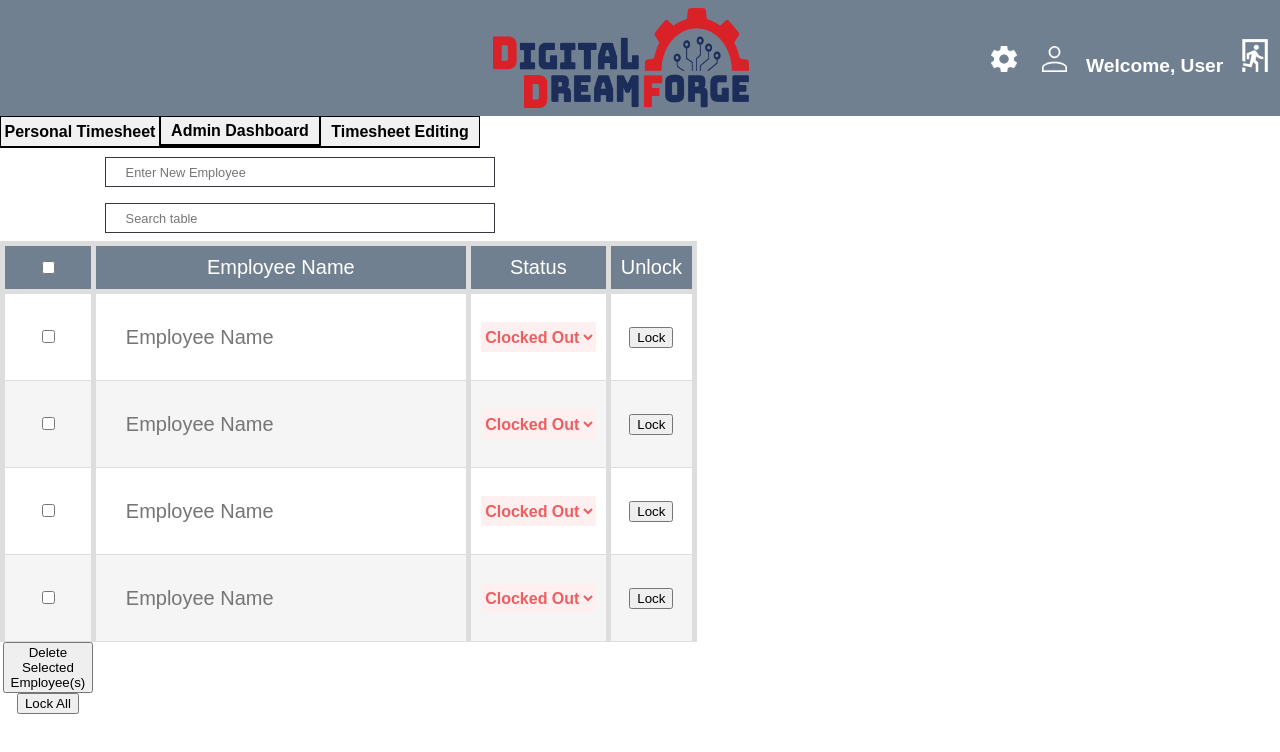
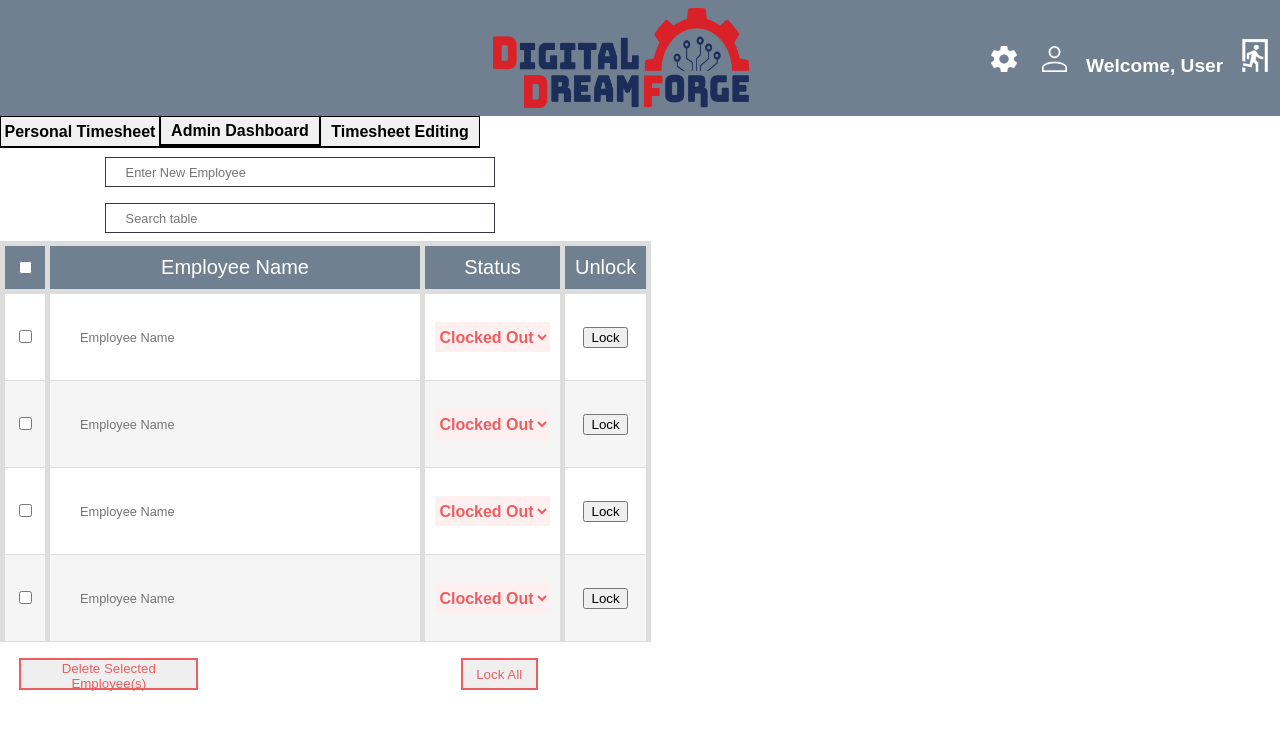
Before and after one commit to IKs2002/Tick-Tock-Tech, a React (Create React App) app: page /DefaultPage in a window 1280 px wide. Shown: the top 752 px of the page. Built offline with nearby package versions, Linux system fonts and the light colour scheme.

Commit message:
repush to fix conflict

```diff
--- a/src/Componets/AdminTable.css
+++ b/src/Componets/AdminTable.css
@@ -46,6 +46,25 @@
   background-color: inherit;
 }
 
+.AdminDashboard_BottomButtons {
+  display: flex;
+  margin-top: 2vh;
+  width: 42.4vw;
+}
 
+.AdminDashboard_DeleteButton {
+    width: 14vw;
+    height: 4vh;
+    margin-left: 1.5vw;
+    margin-right: 20.5vw;
+    border: 2px solid #ED5E61;
+    color: #ED5E61;
+}
 
+.AdminDashboard_LockAllButton {
+    width: 6vw;
+    height: 4vh;
+    border: 2px solid #ED5E61;
+    color: #ED5E61;
+}
 /*last updated 2/14 -sierra */
--- a/src/Componets/AdminTable.js
+++ b/src/Componets/AdminTable.js
@@ -1,33 +1,51 @@
-import React, { useState } from 'react';
-import './AdminTable.css';
+import React, { useState } from "react";
+import "./AdminTable.css";
 
 const AdminTable = () => {
   // state of employees
   const [employees, setEmployees] = useState([
-        { id: 1, name: '', status: 'Clocked Out', locked: false },
-        { id: 2, name: '', status: 'Clocked Out', locked: false },
-        { id: 3, name: '', status: 'Clocked Out', locked: false },
-        { id: 4, name: '', status: 'Clocked Out', locked: false },
+    { id: 1, name: "", status: "Clocked Out", locked: false },
+    { id: 2, name: "", status: "Clocked Out", locked: false },
+    { id: 3, name: "", status: "Clocked Out", locked: false },
+    { id: 4, name: "", status: "Clocked Out", locked: false },
   ]);
 
+  // State for master checkbox
+  const [isAllChecked, setIsAllChecked] = useState(false);
+
+  // Handle master checkbox change
+  const handleMasterCheckboxChange = () => {
+    setIsAllChecked(!isAllChecked);
+    setEmployees(employees.map((emp) => ({ ...emp, checked: !isAllChecked })));
+  };
+
+  // Update individual checkbox
+  const handleCheckboxChange = (id) => {
+    setEmployees(
+      employees.map((emp) =>
+        emp.id === id ? { ...emp, checked: !emp.checked } : emp
+      )
+    );
+  };
+
   const statusColors = {
-        'Clocked Out': '#FEEFF0', // red
-        'Clocked In': '#EEF8F2', // green
-        'Break': '#E4F1F9', // blue
-        'Lunch': '#FFF8ED' // yellow
+    "Clocked Out": "#FEEFF0", // red
+    "Clocked In": "#EEF8F2", // green
+    Break: "#E4F1F9", // blue
+    Lunch: "#FFF8ED", // yellow
   };
 
   const statusColorsText = {
-        'Clocked Out': '#ED5E61', // red
-        'Clocked In': '#59B77A', // green
-        'Break': '#7EB6FF', // blue
-        'Lunch': '#FFA114' // yellow
+    "Clocked Out": "#ED5E61", // red
+    "Clocked In": "#59B77A", // green
+    Break: "#7EB6FF", // blue
+    Lunch: "#FFA114", // yellow
   };
 
   // toggle employee lock status
   const toggleLock = (id) => {
-        setEmployees(prevEmployees =>
-            prevEmployees.map(emp =>
+    setEmployees((prevEmployees) =>
+      prevEmployees.map((emp) =>
         emp.id === id ? { ...emp, locked: !emp.locked } : emp
       )
     );
@@ -35,8 +53,8 @@ const AdminTable = () => {
 
   // changes in employee name
   const handleNameChange = (id, newName) => {
-        setEmployees(prevEmployees =>
-            prevEmployees.map(emp =>
+    setEmployees((prevEmployees) =>
+      prevEmployees.map((emp) =>
         emp.id === id ? { ...emp, name: newName } : emp
       )
     );
@@ -44,54 +62,82 @@ const AdminTable = () => {
 
   // chnages in employee status
   const handleStatusChange = (id, newStatus) => {
-        setEmployees(prevEmployees =>
-            prevEmployees.map(emp =>
+    setEmployees((prevEmployees) =>
+      prevEmployees.map((emp) =>
         emp.id === id ? { ...emp, status: newStatus } : emp
       )
     );
   };
 
   //for delete button
-    const handleDeleteSelected = () => {
-    };
+  const handleDeleteSelected = () => {};
 
   //for lock all button
   const handleLockAll = () => {
-        const allLocked = employees.every(emp => emp.locked);
-
-        setEmployees(prevEmployees =>
-            prevEmployees.map(emp => ({ ...emp, locked: !allLocked }))
+    setEmployees((prevEmployees) =>
+      prevEmployees.map((emp) => ({ ...emp, locked: true }))
     );
   };
 
-
   // rows for employees
   const renderRows = () => {
-        return employees.map(emp => (
+    return employees.map((emp) => (
       <tr key={emp.id}>
         <td>
-                    <input type="checkbox" />
+          <input
+            type="checkbox"
+            checked={emp.checked}
+            onChange={() => handleCheckboxChange(emp.id)}
+          />
         </td>
         <td>
           <input
             type="text"
             placeholder="Employee Name"
             value={emp.name}
-                        onChange={e => handleNameChange(emp.id, e.target.value)}
-                        style={{ height: '50px', borderRadius: '0', fontSize: '20px' }}
-
+            onChange={(e) => handleNameChange(emp.id, e.target.value)}
+            style={{ height: "50px", borderRadius: "0" }}
           />
         </td>
         <td>
           <select
             value={emp.status}
-                        onChange={e => handleStatusChange(emp.id, e.target.value)}
-                        style={{ backgroundColor: statusColors[emp.status], color: statusColorsText[emp.status], border: 'none', outline: 'none', height: '30px', border: '0', fontSize: '16px', fontWeight: 'bold', textAlign: 'center' }}
+            onChange={(e) => handleStatusChange(emp.id, e.target.value)}
+            style={{
+              backgroundColor: statusColors[emp.status],
+              color: statusColorsText[emp.status],
+              outline: "none",
+              height: "30px",
+              border: "0",
+              fontSize: "16px",
+              fontWeight: "bold",
+              textAlign: "center",
+            }}
           >
-                    <option value="Clocked Out" style={{ backgroundColor: statusColors['Clocked Out'] }}>Clocked Out</option>
-                    <option value="Clocked In" style={{ backgroundColor: statusColors['Clocked In'] }}>Clocked In</option>
-                    <option value="Break" style={{ backgroundColor: statusColors['Break'] }}>Break</option>
-                    <option value="Lunch" style={{ backgroundColor: statusColors['Lunch'] }}>Lunch</option>
+            <option
+              value="Clocked Out"
+              style={{ backgroundColor: statusColors["Clocked Out"] }}
+            >
+              Clocked Out
+            </option>
+            <option
+              value="Clocked In"
+              style={{ backgroundColor: statusColors["Clocked In"] }}
+            >
+              Clocked In
+            </option>
+            <option
+              value="Break"
+              style={{ backgroundColor: statusColors["Break"] }}
+            >
+              Break
+            </option>
+            <option
+              value="Lunch"
+              style={{ backgroundColor: statusColors["Lunch"] }}
+            >
+              Lunch
+            </option>
           </select>
         </td>
         <td>
@@ -105,25 +151,31 @@ const AdminTable = () => {
 
   // add new employees
   const addEmployee = () => {
-        setEmployees(prevEmployees => [
+    setEmployees((prevEmployees) => [
       ...prevEmployees,
-            { id: prevEmployees.length + 1, name: '', status: 'Clocked Out', locked: false }
+      {
+        id: prevEmployees.length + 1,
+        name: "",
+        status: "Clocked Out",
+        locked: false,
+      },
     ]);
   };
 
   return (
+    <div>
       <div className="container mt-5">
         {/* input for adding a new employees */}
         <input
           type="text"
           placeholder="Enter New Employee"
-                onKeyPress={e => {
+          onKeyPress={(e) => {
             // calls add employee funct when you hit enter
-                    if (e.key === 'Enter') {
+            if (e.key === "Enter") {
               addEmployee();
             }
           }}
-                style={{ height: '30px', borderRadius: '0'}}
+          style={{ height: "30px", borderRadius: "0" }}
         />
 
         {/* search table */}
@@ -131,12 +183,17 @@ const AdminTable = () => {
           type="text"
           className="float-right"
           placeholder="Search table"
-                style={{ height: '30px', borderRadius: '0'}} />
+          style={{ height: "30px", borderRadius: "0" }}
+        />
         <table className="table mt-3">
           <thead>
             <tr>
               <th>
-                            <input type="checkbox" />
+                <input
+                  type="checkbox"
+                  checked={isAllChecked}
+                  onChange={handleMasterCheckboxChange}
+                />
               </th>
               <th>Employee Name</th>
               <th>Status</th>
@@ -144,16 +201,28 @@ const AdminTable = () => {
             </tr>
           </thead>
           <tbody>{renderRows()}</tbody>
-                <button onClick={handleDeleteSelected}>Delete Selected Employee(s)</button>
-                <button onClick={handleLockAll}>Lock All</button>
-                <tfoot>
-                    {/*footer*/}
-                </tfoot>
+          <tfoot>{/*footer*/}</tfoot>
         </table>
+      </div>
+      {/* bottom buttons */}
+      <div className="AdminDashboard_BottomButtons">
+        <button
+          onClick={handleDeleteSelected}
+          className="AdminDashboard_DeleteButton"
+        >
+          Delete Selected Employee(s)
+        </button>
+        <button
+          onClick={handleLockAll}
+          className="AdminDashboard_LockAllButton"
+        >
+          Lock All
+        </button>
+      </div>
     </div>
   );
 };
 
 export default AdminTable;
 
-//last updated 2/20 -sierra
+//last updated 2/20 -Seif
```
Lines whose indentation alone changed are shown as unchanged.
